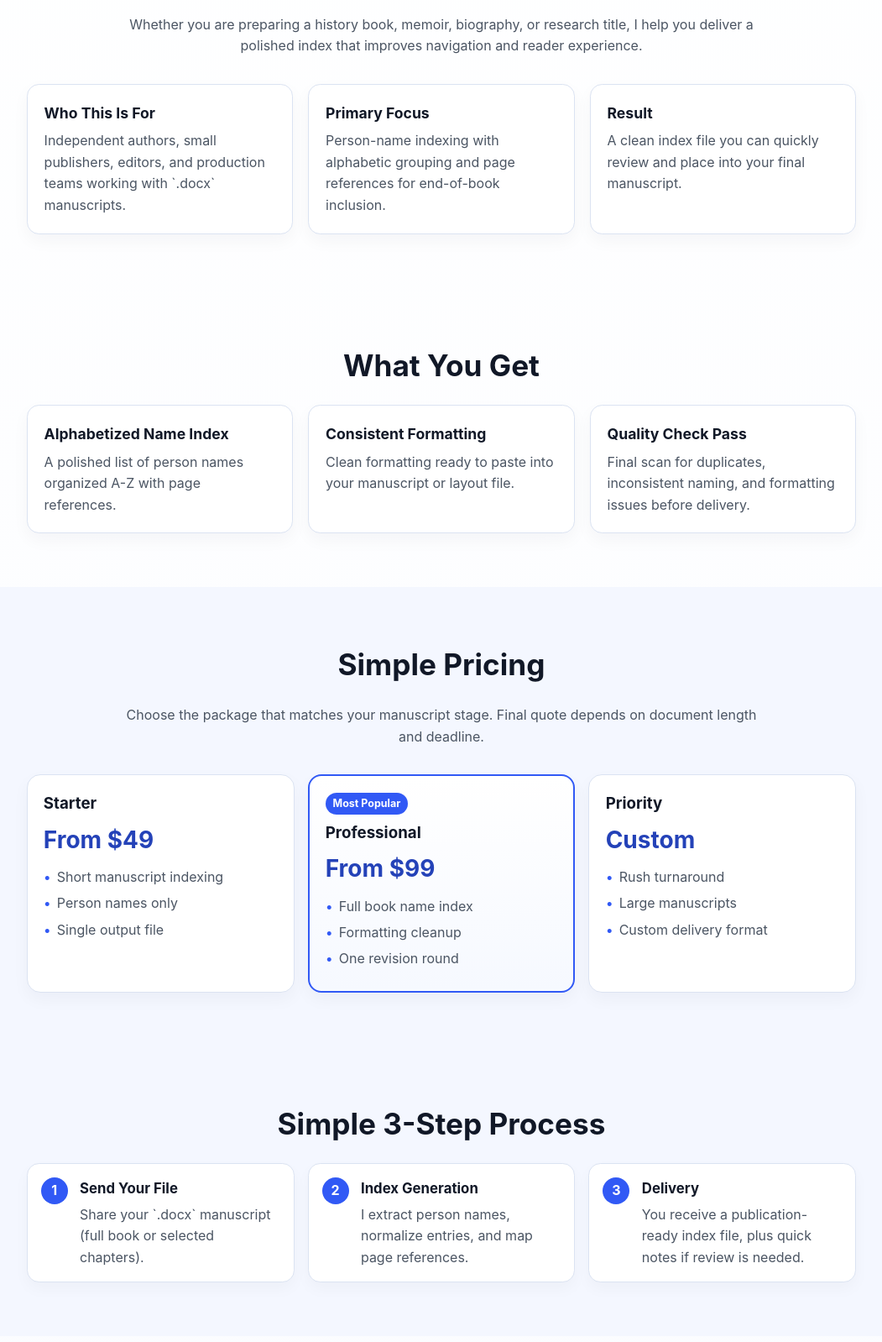
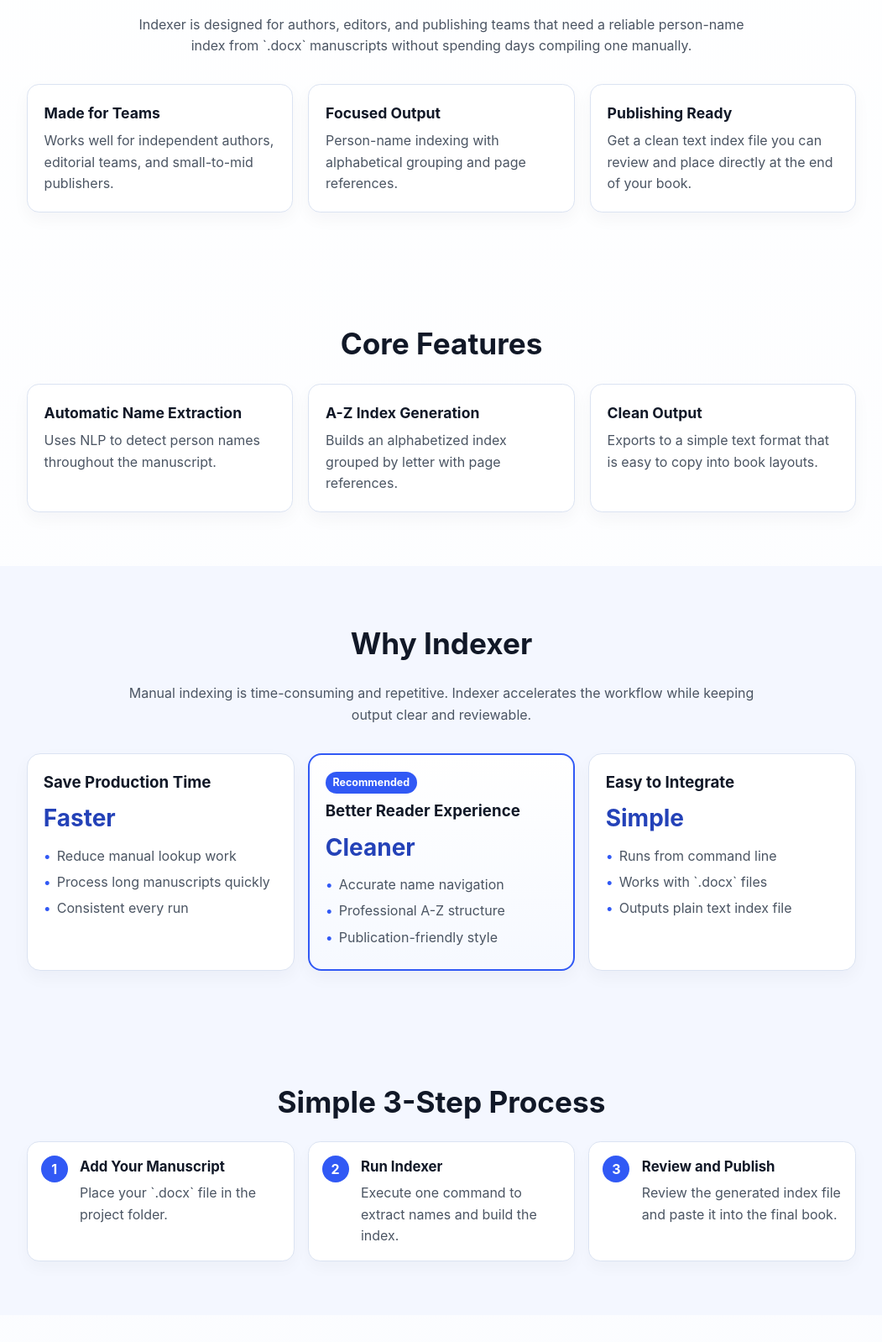
Before and after one commit to LikhitaYerra/indexer, a plain HTML site: page docs/index.html in a window 1280 px wide. Shown: the part 702-2300 px from the top of the page at 84% size, without its empty margins (114-1165 px from the left). Drawn offline with Linux system fonts and the light colour scheme.

Commit message:
Reposition website as Indexer product

```diff
--- a/docs/index.html
+++ b/docs/index.html
@@ -3,38 +3,38 @@
 <head>
     <meta charset="UTF-8">
     <meta name="viewport" content="width=device-width, initial-scale=1.0">
-    <meta name="description" content="Professional indexing service for books. Reader-friendly name indexes for authors and publishers with fast delivery.">
-    <title>Professional Book Indexing Service</title>
+    <meta name="description" content="Indexer is a book indexing tool that extracts person names from manuscripts and generates clean, publication-ready indexes.">
+    <title>Indexer for Books</title>
     <link rel="stylesheet" href="style.css">
 </head>
 <body>
     <header class="hero">
         <nav>
             <div class="container nav-wrap">
-                <h1 class="logo">Likhita Index Studio</h1>
+                <h1 class="logo">Indexer</h1>
                 <ul class="nav-links">
                     <li><a href="#about">About</a></li>
-                    <li><a href="#deliverables">Deliverables</a></li>
-                    <li><a href="#pricing">Pricing</a></li>
+                    <li><a href="#features">Features</a></li>
+                    <li><a href="#why">Why Indexer</a></li>
                     <li><a href="#process">Process</a></li>
                     <li><a href="#faq">FAQ</a></li>
-                    <li><a href="#contact">Contact</a></li>
+                    <li><a href="#contact">Get Started</a></li>
                 </ul>
             </div>
         </nav>
 
         <div class="container hero-content">
-            <p class="eyebrow">For Authors, Editors, and Publishers</p>
-            <h2 class="hero-title">Give Your Book a Professional Name Index</h2>
-            <p class="hero-subtitle">I create clean, reader-friendly name indexes from your manuscript and deliver publication-ready output you can place at the end of your book.</p>
+            <p class="eyebrow">Book Indexing Software</p>
+            <h2 class="hero-title">Generate Name Indexes for Books in Minutes</h2>
+            <p class="hero-subtitle">Indexer extracts person names from your manuscript and produces a clean alphabetical index with page references for end-of-book publishing.</p>
             <div class="hero-buttons">
-                <a class="btn btn-primary" href="#contact">Request an Index</a>
+                <a class="btn btn-primary" href="#contact">Use Indexer</a>
                 <a class="btn btn-secondary" href="#sample">View Sample Output</a>
             </div>
             <div class="trust-bar">
-                <span>Fast delivery</span>
+                <span>Built for publishers</span>
                 <span>Consistent formatting</span>
-                <span>Client-ready output</span>
+                <span>Ready-to-paste output</span>
             </div>
         </div>
     </header>
@@ -42,75 +42,75 @@
     <section id="about" class="section">
         <div class="container">
             <h2 class="section-title">Built for Real Book Workflows</h2>
-            <p class="lead">Whether you are preparing a history book, memoir, biography, or research title, I help you deliver a polished index that improves navigation and reader experience.</p>
+            <p class="lead">Indexer is designed for authors, editors, and publishing teams that need a reliable person-name index from `.docx` manuscripts without spending days compiling one manually.</p>
             <div class="card-grid">
                 <article class="card">
-                    <h3>Who This Is For</h3>
-                    <p>Independent authors, small publishers, editors, and production teams working with `.docx` manuscripts.</p>
+                    <h3>Made for Teams</h3>
+                    <p>Works well for independent authors, editorial teams, and small-to-mid publishers.</p>
                 </article>
                 <article class="card">
-                    <h3>Primary Focus</h3>
-                    <p>Person-name indexing with alphabetic grouping and page references for end-of-book inclusion.</p>
+                    <h3>Focused Output</h3>
+                    <p>Person-name indexing with alphabetical grouping and page references.</p>
                 </article>
                 <article class="card">
-                    <h3>Result</h3>
-                    <p>A clean index file you can quickly review and place into your final manuscript.</p>
+                    <h3>Publishing Ready</h3>
+                    <p>Get a clean text index file you can review and place directly at the end of your book.</p>
                 </article>
             </div>
         </div>
     </section>
 
-    <section id="deliverables" class="section">
+    <section id="features" class="section">
         <div class="container">
-            <h2 class="section-title">What You Get</h2>
+            <h2 class="section-title">Core Features</h2>
             <div class="card-grid">
                 <article class="card">
-                    <h3>Alphabetized Name Index</h3>
-                    <p>A polished list of person names organized A-Z with page references.</p>
+                    <h3>Automatic Name Extraction</h3>
+                    <p>Uses NLP to detect person names throughout the manuscript.</p>
                 </article>
                 <article class="card">
-                    <h3>Consistent Formatting</h3>
-                    <p>Clean formatting ready to paste into your manuscript or layout file.</p>
+                    <h3>A-Z Index Generation</h3>
+                    <p>Builds an alphabetized index grouped by letter with page references.</p>
                 </article>
                 <article class="card">
-                    <h3>Quality Check Pass</h3>
-                    <p>Final scan for duplicates, inconsistent naming, and formatting issues before delivery.</p>
+                    <h3>Clean Output</h3>
+                    <p>Exports to a simple text format that is easy to copy into book layouts.</p>
                 </article>
             </div>
         </div>
     </section>
 
-    <section id="pricing" class="section alt">
+    <section id="why" class="section alt">
         <div class="container">
-            <h2 class="section-title">Simple Pricing</h2>
-            <p class="lead">Choose the package that matches your manuscript stage. Final quote depends on document length and deadline.</p>
+            <h2 class="section-title">Why Indexer</h2>
+            <p class="lead">Manual indexing is time-consuming and repetitive. Indexer accelerates the workflow while keeping output clear and reviewable.</p>
             <div class="pricing-grid">
                 <article class="price-card">
-                    <h3>Starter</h3>
-                    <p class="price">From $49</p>
+                    <h3>Save Production Time</h3>
+                    <p class="price">Faster</p>
                     <ul>
-                        <li>Short manuscript indexing</li>
-                        <li>Person names only</li>
-                        <li>Single output file</li>
+                        <li>Reduce manual lookup work</li>
+                        <li>Process long manuscripts quickly</li>
+                        <li>Consistent every run</li>
                     </ul>
                 </article>
                 <article class="price-card featured">
-                    <p class="badge">Most Popular</p>
-                    <h3>Professional</h3>
-                    <p class="price">From $99</p>
+                    <p class="badge">Recommended</p>
+                    <h3>Better Reader Experience</h3>
+                    <p class="price">Cleaner</p>
                     <ul>
-                        <li>Full book name index</li>
-                        <li>Formatting cleanup</li>
-                        <li>One revision round</li>
+                        <li>Accurate name navigation</li>
+                        <li>Professional A-Z structure</li>
+                        <li>Publication-friendly style</li>
                     </ul>
                 </article>
                 <article class="price-card">
-                    <h3>Priority</h3>
-                    <p class="price">Custom</p>
+                    <h3>Easy to Integrate</h3>
+                    <p class="price">Simple</p>
                     <ul>
-                        <li>Rush turnaround</li>
-                        <li>Large manuscripts</li>
-                        <li>Custom delivery format</li>
+                        <li>Runs from command line</li>
+                        <li>Works with `.docx` files</li>
+                        <li>Outputs plain text index file</li>
                     </ul>
                 </article>
             </div>
@@ -124,22 +124,22 @@
                 <div class="step">
                     <span class="step-number">1</span>
                     <div>
-                        <h3>Send Your File</h3>
-                        <p>Share your `.docx` manuscript (full book or selected chapters).</p>
+                        <h3>Add Your Manuscript</h3>
+                        <p>Place your `.docx` file in the project folder.</p>
                     </div>
                 </div>
                 <div class="step">
                     <span class="step-number">2</span>
                     <div>
-                        <h3>Index Generation</h3>
-                        <p>I extract person names, normalize entries, and map page references.</p>
+                        <h3>Run Indexer</h3>
+                        <p>Execute one command to extract names and build the index.</p>
                     </div>
                 </div>
                 <div class="step">
                     <span class="step-number">3</span>
                     <div>
-                        <h3>Delivery</h3>
-                        <p>You receive a publication-ready index file, plus quick notes if review is needed.</p>
+                        <h3>Review and Publish</h3>
+                        <p>Review the generated index file and paste it into the final book.</p>
                     </div>
                 </div>
             </div>
@@ -178,16 +178,16 @@ Socrates, 28</pre>
             <h2 class="section-title">Frequently Asked Questions</h2>
             <div class="faq-grid">
                 <article class="faq-item">
-                    <h3>What file type do you need?</h3>
-                    <p>Word documents (`.docx`) work best for the current workflow.</p>
+                    <h3>What input is supported?</h3>
+                    <p>Indexer currently works with Word documents (`.docx`).</p>
                 </article>
                 <article class="faq-item">
-                    <h3>How fast is delivery?</h3>
-                    <p>Most projects are delivered in 24-72 hours depending on length and queue.</p>
+                    <h3>What does it extract?</h3>
+                    <p>It focuses on person names and generates an alphabetical name index.</p>
                 </article>
                 <article class="faq-item">
-                    <h3>Can I request revisions?</h3>
-                    <p>Yes. A revision pass is included in the Professional package.</p>
+                    <h3>Is output editable?</h3>
+                    <p>Yes. The output is plain text, so you can edit terms and formatting quickly.</p>
                 </article>
             </div>
         </div>
@@ -195,16 +195,19 @@ Socrates, 28</pre>
 
     <section id="contact" class="section cta">
         <div class="container">
-            <h2 class="section-title">Ready to Share Your Manuscript?</h2>
-            <p class="cta-text">Send your manuscript details and I will reply with timeline, pricing, and delivery plan.</p>
-            <a class="btn btn-primary" href="mailto:your-email@example.com?subject=Book%20Indexing%20Request">Email to Start</a>
+            <h2 class="section-title">Start Using Indexer for Your Book</h2>
+            <p class="cta-text">Use the repository or contact me for setup support and customization for your publishing workflow.</p>
+            <div class="hero-buttons">
+                <a class="btn btn-primary" href="https://github.com/LikhitaYerra/indexer" target="_blank" rel="noopener noreferrer">Open Indexer on GitHub</a>
+                <a class="btn btn-secondary cta-outline" href="mailto:your-email@example.com?subject=Indexer%20for%20Book%20Project">Contact for Setup</a>
+            </div>
             <p class="small-note">Replace <strong>your-email@example.com</strong> with your real email before sharing this page.</p>
         </div>
     </section>
 
     <footer>
         <div class="container">
-            <p>Likhita Index Studio</p>
+            <p>Indexer for Books</p>
         </div>
     </footer>
 
--- a/docs/style.css
+++ b/docs/style.css
@@ -152,6 +152,16 @@ nav {
 
 .btn-secondary:hover {
     background: rgba(255, 255, 255, 0.12);
+}
+
+.cta-outline {
+    color: var(--primary-dark);
+    border: 1px solid var(--primary-dark);
+    background: transparent;
+}
+
+.cta-outline:hover {
+    background: rgba(49, 89, 245, 0.08);
 }
 
 .trust-bar {
```
